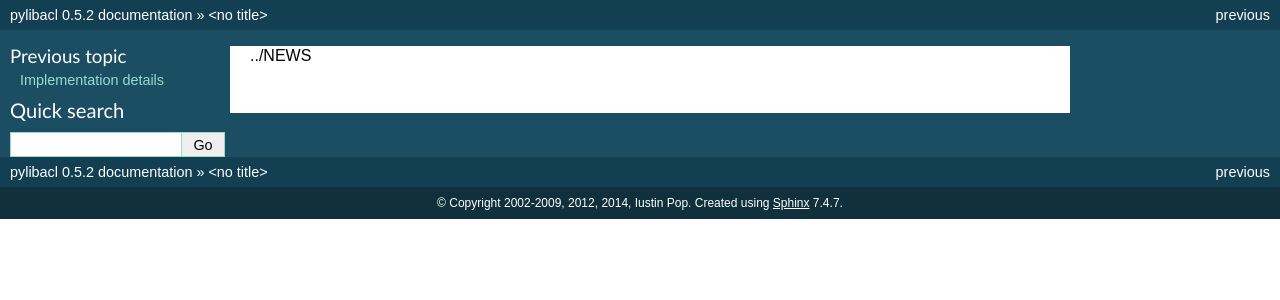
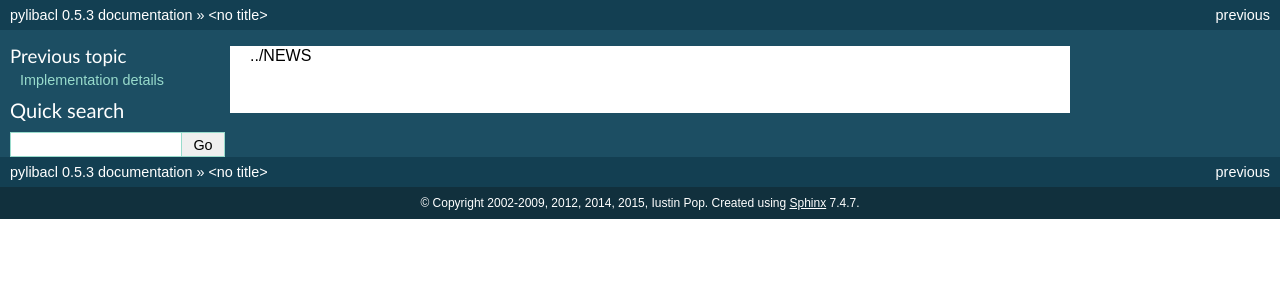
Before and after one commit to iustin/pylibacl, a Sphinx documentation site: the page built from doc/news.rst, in a window 1280 px wide. Shown: the top 300 px of the page. Built offline with Sphinx 7.4.7, drawn with Linux system fonts in a browser that asks for light colours.

Commit message:
Bump version for 0.5.3 release

```diff
--- a/doc/conf.py
+++ b/doc/conf.py
@@ -41,16 +41,16 @@ master_doc = 'index'
 
 # General information about the project.
 project = u'pylibacl'
-copyright = u'2002-2009, 2012, 2014, Iustin Pop'
+copyright = u'2002-2009, 2012, 2014, 2015, Iustin Pop'
 
 # The version info for the project you're documenting, acts as replacement for
 # |version| and |release|, also used in various other places throughout the
 # built documents.
 #
 # The short X.Y version.
-version = '0.5.2'
+version = '0.5.3'
 # The full version, including alpha/beta/rc tags.
-release = '0.5.2'
+release = '0.5.3'
 
 # The language for content autogenerated by Sphinx. Refer to documentation
 # for a list of supported languages.
--- a/setup.py
+++ b/setup.py
@@ -30,7 +30,7 @@ long_desc = """This is a C extension module for Python which
 implements POSIX ACLs manipulation. It is a wrapper on top
 of the systems's acl C library - see acl(5)."""
 
-version = "0.5.2"
+version = "0.5.3"
 
 setup(name="pylibacl",
       version=version,
```
Also changed, not shown: 2 other files.
